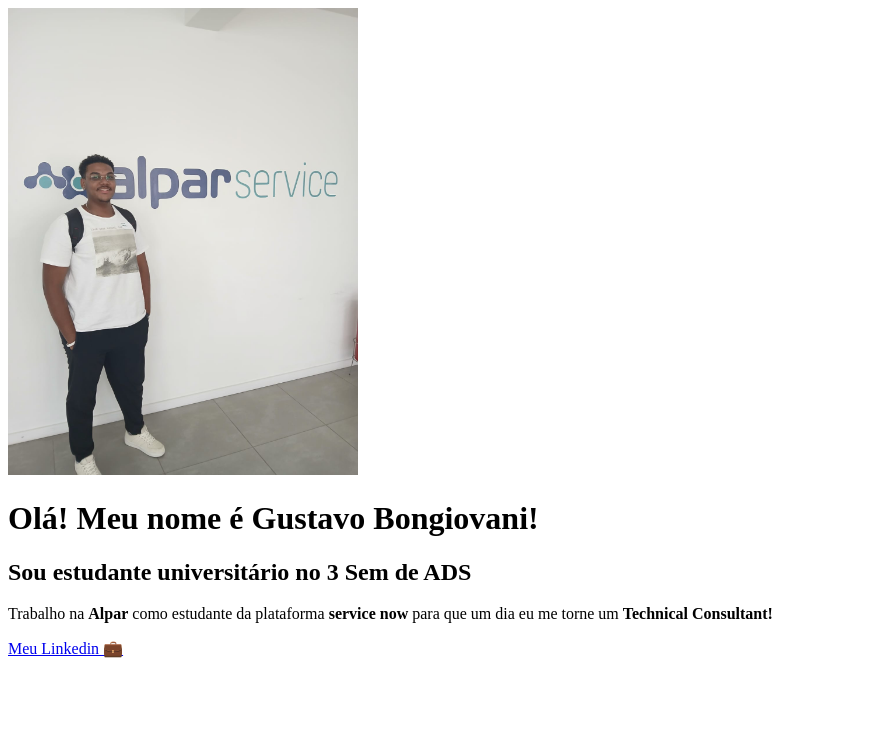
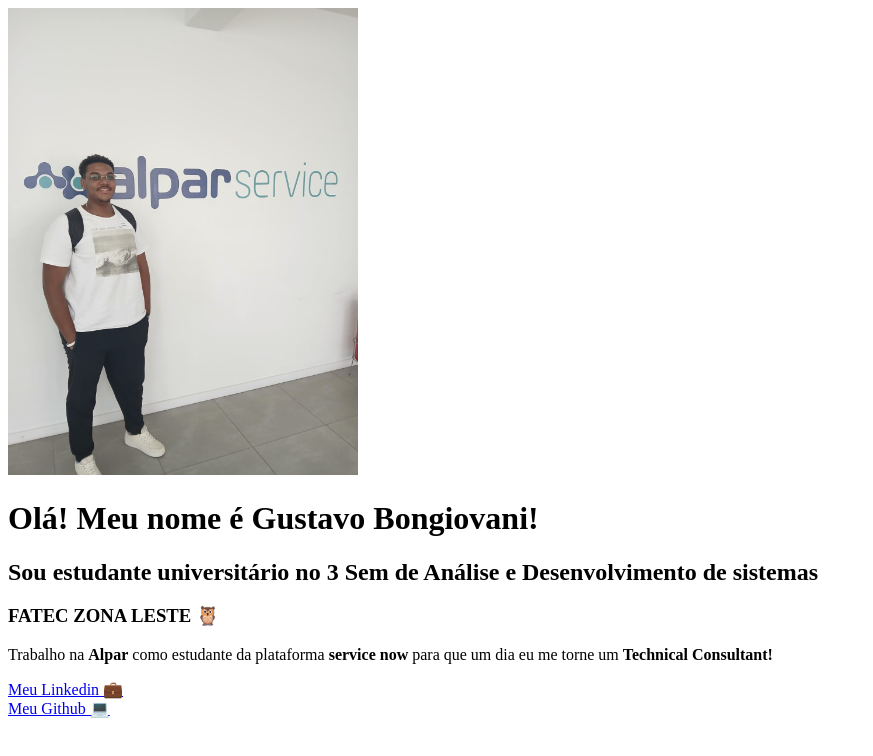
Before and after one commit to bongiovanii/Desafios-Rocket-Program, a website: page html-e-css/index.html in a window 1280 px wide. Shown: the whole page, without its empty margins (0-873 px from the left). Drawn offline with Linux system fonts and the light colour scheme.

Commit message:
Update index.html

```diff
--- a/html-e-css/index.html
+++ b/html-e-css/index.html
@@ -8,10 +8,13 @@
 <body>
    <img src="GustavoAlpar.jpg" width="350">
    <h1>Olá! Meu nome é Gustavo Bongiovani!</h1>
-   <h2>Sou estudante universitário no 3 Sem de ADS</h2>
+   <h2>Sou estudante universitário no 3 Sem de Análise e Desenvolvimento de sistemas</h2>
+   <h3>FATEC ZONA LESTE 🦉</h3>
    <p>
       Trabalho na <strong>Alpar</strong> como estudante da plataforma <strong>service now</strong>  para que um dia eu me torne um <strong>Technical Consultant! </strong>
+
    </p>
-   <a href="https://www.linkedin.com/in/gustavo-santos-bongiovani-de-oliveira-a57175269/" > Meu Linkedin 💼</a>
+   <a href="https://www.linkedin.com/in/gustavo-santos-bongiovani-de-oliveira-a57175269/" > Meu Linkedin 💼</a> <br>
+   <a href="https://github.com/bongiovanii" > Meu Github 💻</a>
 </body>
 </html>
```
